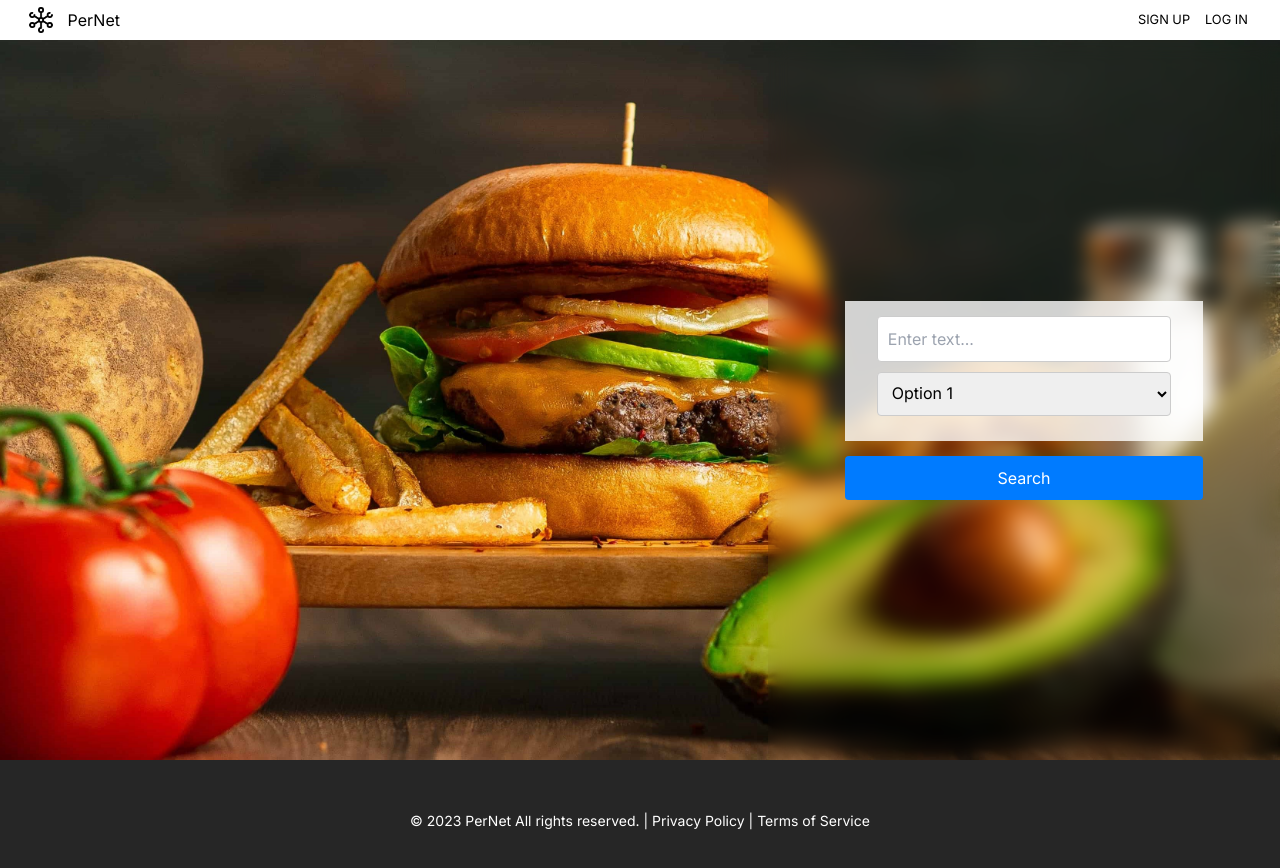
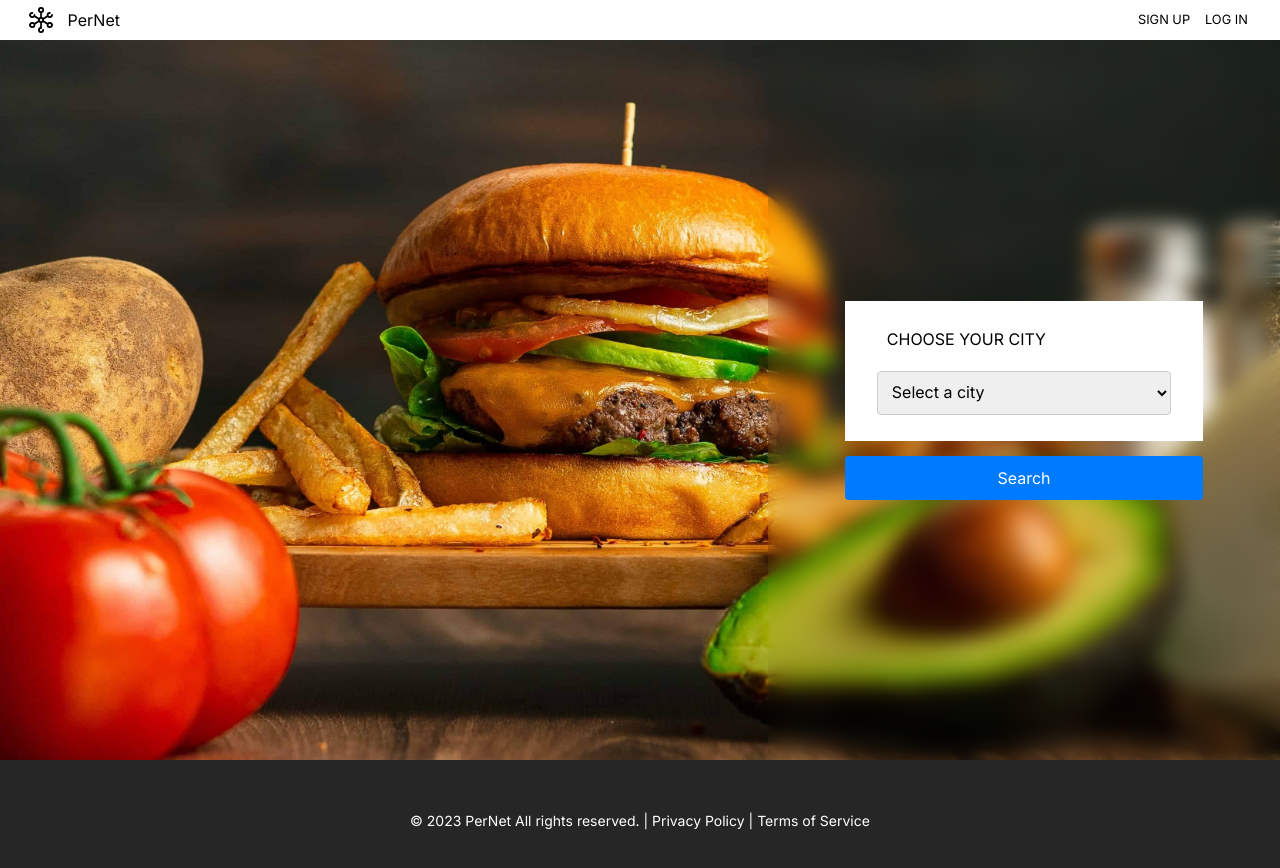
Before and after one commit to e2heidari/can-persian-biz, a Next.js app: page /categories/fast-food in a window 1280 px wide. Shown: the top 868 px of the page. Built offline with nearby package versions, Linux system fonts and the light colour scheme.

Commit message:
add some city of vancouver in dropdown

```diff
--- a/src/app/categories/fast-food/page.tsx
+++ b/src/app/categories/fast-food/page.tsx
@@ -48,7 +48,7 @@ const RightBox = styled.div`
 const MiddleBox = styled.div`
   width: 70%; /* 70% of the RightBox's width */
   height: 140px;
-  background-color: rgba(255, 255, 255, 0.8);
+  background-color: #fff;
   display: flex;
   flex-direction: column;
   justify-content: center;
@@ -56,12 +56,10 @@ const MiddleBox = styled.div`
   padding: 2em;
 `;
 
-const TextBox = styled.input`
+const TextBox = styled.h3`
   width: 100%;
   padding: 10px;
   margin-bottom: 10px;
-  border: 1px solid #ccc;
-  border-radius: 4px;
   font-size: 16px;
 `;
 
@@ -86,6 +84,17 @@ const SearchButton = styled.button`
   cursor: pointer;
 `;
 
+const cityOptions = [
+  "Select a city",
+  "Vancouver",
+  "Burnaby",
+  "Surrey",
+  "Richmond",
+  "Coquitlam",
+  "Port Coquitlam",
+  "Port Moody",
+];
+
 const fastfood: React.FC = () => {
   return (
     <CategoryPageContainer>
@@ -102,11 +111,13 @@ const fastfood: React.FC = () => {
         </LeftBox>
         <RightBox>
           <MiddleBox>
-            <TextBox type="text" placeholder="Enter text..." />
+            <TextBox>CHOOSE YOUR CITY</TextBox>
             <Dropdown>
-              <option value="option1">Option 1</option>
-              <option value="option2">Option 2</option>
-              <option value="option3">Option 3</option>
+              {cityOptions.map((city, index) => (
+                <option key={index} value={city}>
+                  {city}
+                </option>
+              ))}
             </Dropdown>
           </MiddleBox>
           <SearchButton>Search</SearchButton>
```
